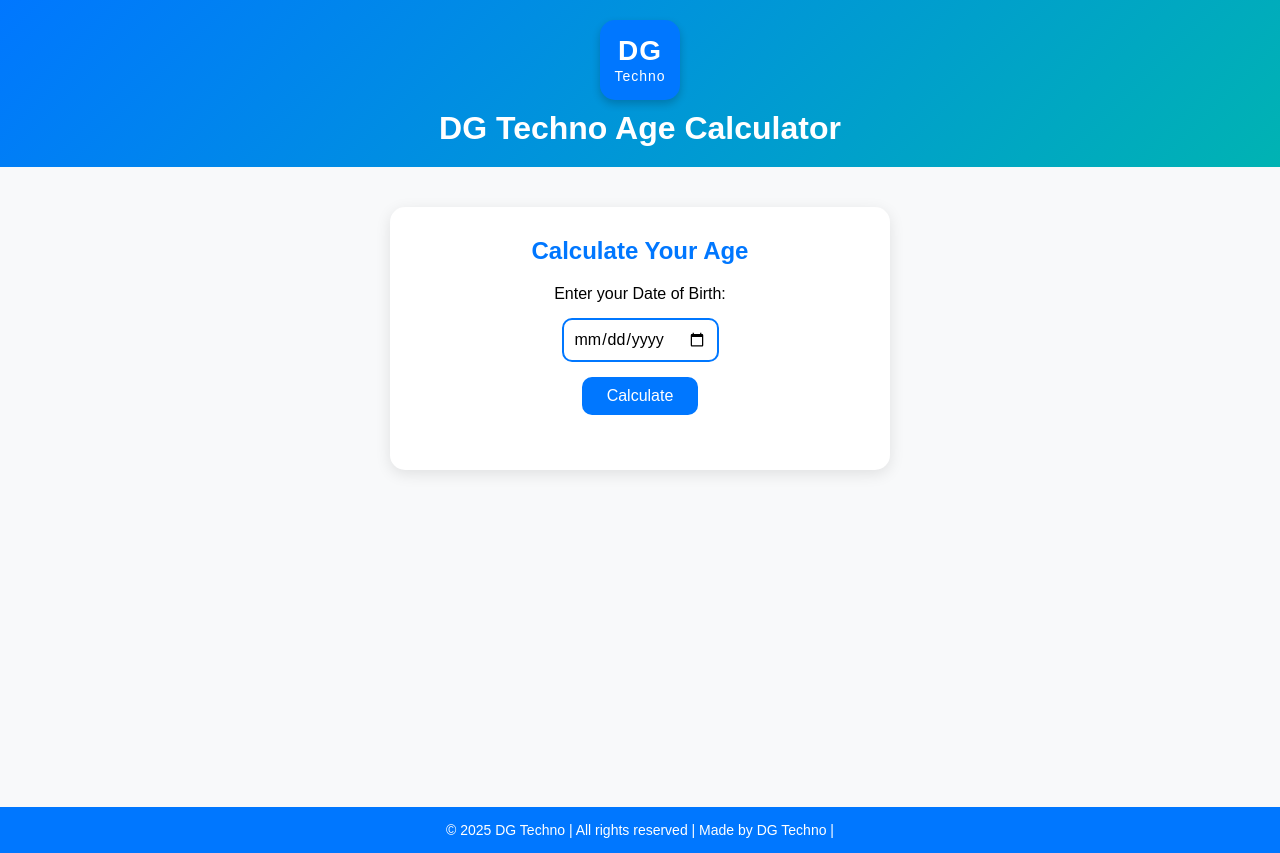
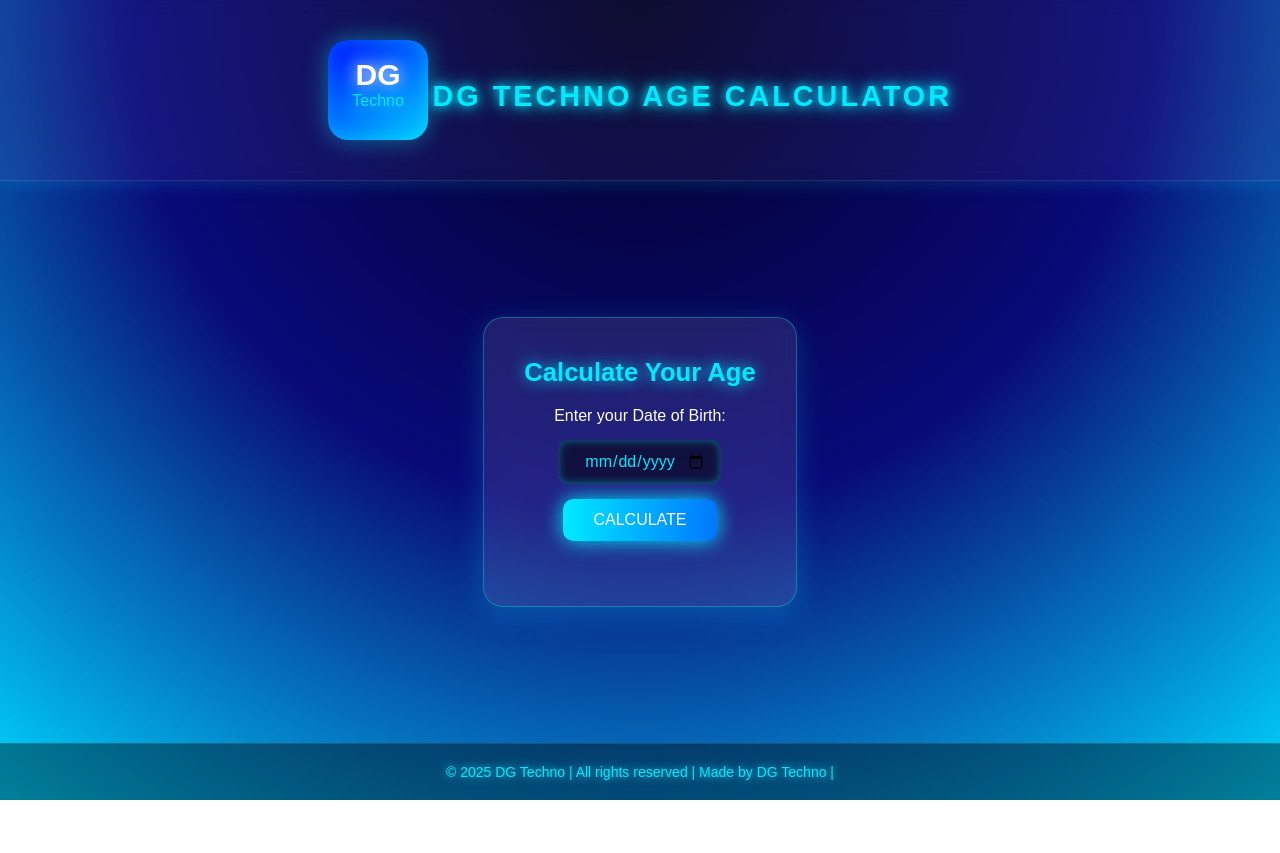
Before and after one commit to darshanghadi007/DGTechnoagecalc, a plain HTML site: page index.html in a window 1280 px wide. After the commit the page ends 800 px from the top, so only its background shows below. Drawn offline with Linux system fonts and the light colour scheme.

Commit message:
Update style.css

```diff
--- a/style.css
+++ b/style.css
@@ -1,75 +1,110 @@
-/* Basic Reset */
+/* ======== RESET ======== */
 * {
   margin: 0;
   padding: 0;
   box-sizing: border-box;
-  font-family: "Poppins", sans-serif;
+  font-family: "Orbitron", sans-serif;
 }
 
-/* Header */
-header {
-  background: linear-gradient(135deg, #0077ff, #00b3b3);
+/* ======== BODY ======== */
+body {
+  background: radial-gradient(circle at top, #020024, #090979, #00d4ff);
   color: white;
-  padding: 20px;
-  text-align: center;
-  position: relative;
+  min-height: 100vh;
+  display: flex;
+  flex-direction: column;
+  justify-content: space-between;
+  overflow-x: hidden;
 }
 
+/* ======== HEADER ======== */
+header {
+  text-align: center;
+  padding: 40px 20px;
+  position: relative;
+  background: rgba(255, 255, 255, 0.05);
+  border-bottom: 1px solid rgba(255, 255, 255, 0.1);
+  backdrop-filter: blur(10px);
+  box-shadow: 0 0 20px rgba(0, 255, 255, 0.2);
+}
+
+/* ======== FUTURISTIC LOGO ======== */
 .logo {
   display: inline-block;
-  background: #0077ff;
-  color: white;
-  border-radius: 15px; /* square shape with slight rounded corners */
-  width: 80px;
-  height: 80px;
+  width: 100px;
+  height: 100px;
+  background: linear-gradient(145deg, #0011ff, #00cfff);
+  border-radius: 20px;
   text-align: center;
-  line-height: 1.2;
-  margin-bottom: 10px;
-  transition: all 0.3s ease;
-  box-shadow: 0 4px 8px rgba(0,0,0,0.2);
+  transition: all 0.4s ease;
+  cursor: pointer;
+  box-shadow: 0 0 25px rgba(0, 255, 255, 0.4), inset 0 0 15px rgba(0, 255, 255, 0.3);
 }
 
 .logo:hover {
-  transform: scale(1.1) rotate(5deg);
-  background: white;
-  color: #0077ff;
-  box-shadow: 0 0 15px rgba(255, 255, 255, 0.6);
+  transform: rotateY(360deg) scale(1.1);
+  background: linear-gradient(145deg, #00eaff, #0011ff);
+  box-shadow: 0 0 40px #00eaff, 0 0 60px #00eaff;
 }
 
 .dg {
   display: block;
-  font-size: 28px;
+  font-size: 30px;
   font-weight: bold;
-  letter-spacing: 1px;
-  padding-top: 14px;
+  padding-top: 18px;
+  color: white;
+  text-shadow: 0 0 15px #ffffff;
 }
 
 .techno {
   display: block;
-  font-size: 14px;
-  letter-spacing: 1px;
+  font-size: 16px;
+  color: #00eaff;
+  text-shadow: 0 0 15px #00eaff;
 }
 
-/* Main Content */
-main {
-  padding: 40px 20px;
-  background: #f8f9fa;
-  min-height: calc(100vh - 160px);
+/* ======== WEBSITE NAME ======== */
+.site-title {
+  margin-top: 15px;
+  font-size: 1.8rem;
+  text-transform: uppercase;
+  letter-spacing: 3px;
+  color: #00eaff;
+  text-shadow: 0 0 10px #00eaff, 0 0 20px #00eaff;
+  transition: all 0.4s ease;
+  display: inline-block;
+  cursor: pointer;
 }
 
-.calculator {
-  max-width: 500px;
-  margin: auto;
-  background: white;
-  padding: 30px;
-  border-radius: 15px;
-  box-shadow: 0 4px 15px rgba(0,0,0,0.1);
-  text-align: center;
+.site-title:hover {
+  transform: rotateY(360deg) scale(1.05);
+  color: white;
+  text-shadow: 0 0 20px #00eaff, 0 0 40px #00eaff, 0 0 60px #00eaff;
+}
+
+/* ======== CALCULATOR SECTION ======== */
+main {
+  flex: 1;
+  display: flex;
+  justify-content: center;
+  align-items: center;
+  padding: 40px 20px;
+}
+
+.glass {
+  background: rgba(255, 255, 255, 0.1);
+  border-radius: 20px;
+  padding: 40px;
+  box-shadow: 0 8px 30px rgba(0, 255, 255, 0.2);
+  backdrop-filter: blur(10px);
+  border: 1px solid rgba(0, 255, 255, 0.3);
 }
 
 .calculator h2 {
+  color: #00eaff;
+  text-shadow: 0 0 15px #00eaff;
   margin-bottom: 20px;
-  color: #0077ff;
+  font-size: 1.6rem;
 }
 
 form {
@@ -80,38 +115,55 @@ form {
 }
 
 input[type="date"] {
-  padding: 10px;
-  border: 2px solid #0077ff;
+  padding: 12px 15px;
+  border: none;
   border-radius: 10px;
+  background: rgba(0, 0, 0, 0.5);
+  color: #00eaff;
   font-size: 16px;
+  outline: none;
+  text-align: center;
+  box-shadow: inset 0 0 10px rgba(0, 255, 255, 0.4);
+}
+
+input[type="date"]:focus {
+  box-shadow: 0 0 20px #00eaff;
 }
 
 button {
-  padding: 10px 25px;
-  background: #0077ff;
+  padding: 12px 30px;
+  background: linear-gradient(90deg, #00eaff, #0077ff);
   color: white;
+  font-size: 16px;
   border: none;
   border-radius: 10px;
-  font-size: 16px;
   cursor: pointer;
+  text-transform: uppercase;
   transition: all 0.3s ease;
+  box-shadow: 0 0 20px #00eaff;
 }
 
 button:hover {
-  background: #005bb5;
+  background: linear-gradient(90deg, #0077ff, #00eaff);
+  box-shadow: 0 0 40px #00eaff, 0 0 60px #00eaff;
+  transform: scale(1.05);
 }
 
 .result {
   margin-top: 25px;
   font-size: 18px;
-  color: #333;
+  color: #fff;
+  text-shadow: 0 0 10px #00eaff;
+  line-height: 1.8;
 }
 
-/* Footer */
+/* ======== FOOTER ======== */
 footer {
-  background: #0077ff;
-  color: white;
+  background: rgba(0, 0, 0, 0.4);
+  color: #00eaff;
   text-align: center;
-  padding: 15px;
+  padding: 20px;
+  border-top: 1px solid rgba(255, 255, 255, 0.1);
   font-size: 14px;
+  text-shadow: 0 0 10px #00eaff;
 }
```
